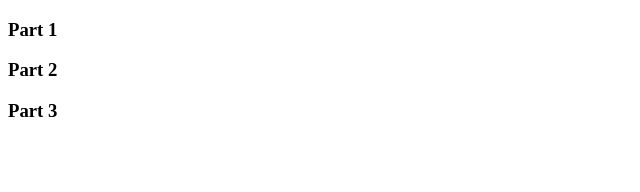
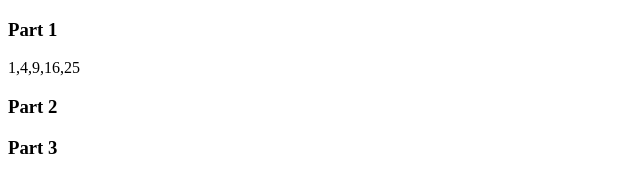
Before and after one commit to INFO-2310/javascript_tutorial, a plain HTML site: page index.html in a window 1280 px wide. Shown: the whole page, without its empty margins (0-640 px from the left). Drawn offline with Linux system fonts and the light colour scheme.

Commit message:
done part2

```diff
--- a/index.html
+++ b/index.html
@@ -14,6 +14,31 @@
     <div id='three'></div>
 
     <script type="text/javascript">
+      //1
+      function square(numbers) {
+        var results = [];
+        for (var i = 0; i < numbers.length; i++) {
+          var item = array[i];
+          var mapped = item * item;
+          results.push(mapped);
+        }
+        return results;
+      }
+      var array = [1, 2, 3, 4, 5];
+      console.log(square(array));
+      document.getElementById('one').innerHTML = square(array);
+
+      //2
+      function turnIntoLI(item) {
+        var mapped = '<li>' + item + '</li>';
+        results.push(mapped);
+      }
+      var array = [1, 2, 3, 4, 5];
+      var results = array.map(turnIntoLI);
+      var output = results.join('');
+      document.getElementById('two').innerHTML = output;
+
+
 
     </script>
   </body>
```
